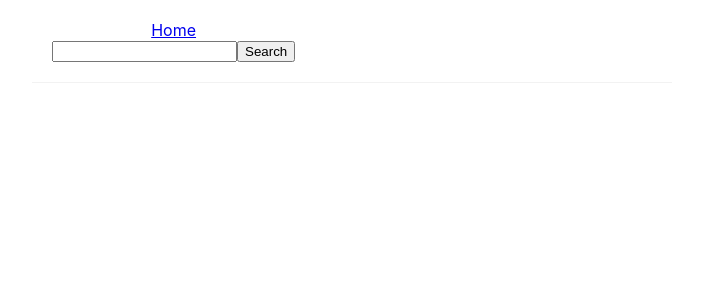
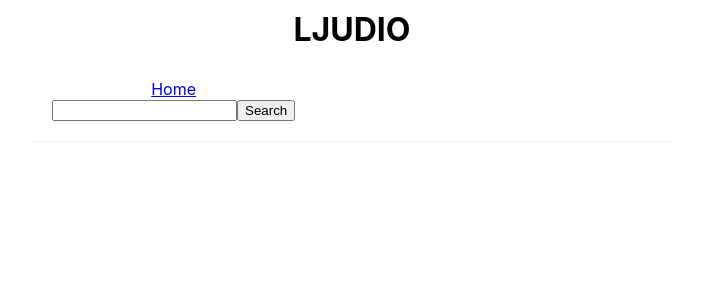
Before and after one commit to AntonBaric/Ljudio, a React (Vite) app: page / in a window 1280 px wide. Shown: the top 300 px of the page, without its empty margins (288-991 px from the left). Built offline with nearby package versions, Linux system fonts and the light colour scheme.

Commit message:
Added H1

```diff
--- a/src/App.jsx
+++ b/src/App.jsx
@@ -14,6 +14,7 @@ function App() {
   return (
     <Router>
       <div className="App">
+        <h1>LJUDIO</h1>
         <div className="NavBar">
           <NavBar />
           </div>
--- a/src/index.css
+++ b/src/index.css
@@ -19,3 +19,8 @@ code {
   border-bottom: 1px solid #f2f2f2;
   text-align: center;
 }
+
+.App>h1{
+  text-align: center;
+  margin: 10px;
+}
```
